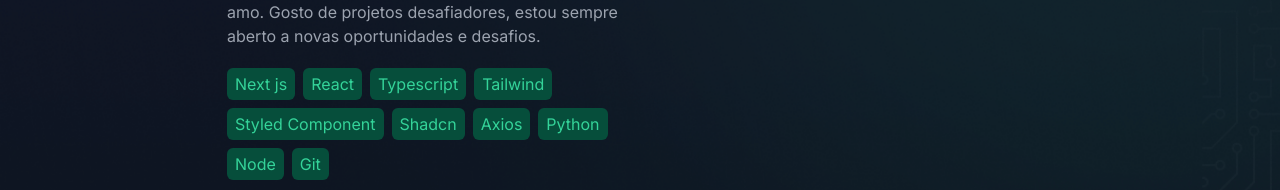
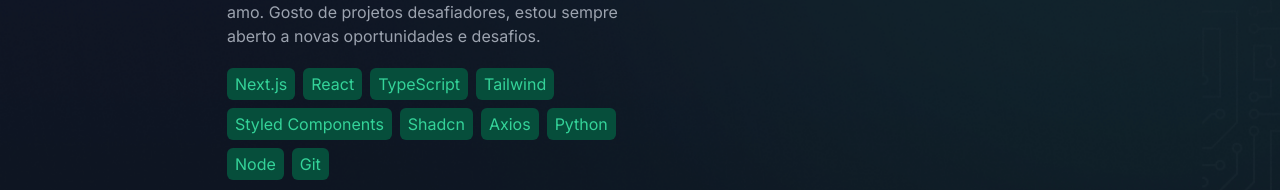
Before and after one commit to Dom-Garotom/Portifolio, a Next.js app: page / in a window 1280 px wide. Shown: the part 382-572 px from the top of the page. Built offline with nearby package versions, Linux system fonts and the light colour scheme.

Commit message:
feat: adicionando animação na hero do projeto e portando as animações para o itenSkill

```diff
--- a/src/components/organismo/hero/index.tsx
+++ b/src/components/organismo/hero/index.tsx
@@ -1,3 +1,5 @@
+"use client"
+
 import Image from "next/image";
 import Person from "../../../../public/images/person.jpeg";
 import ItenSkill from "./itenSkill";
@@ -7,11 +9,33 @@
 import { FaDiscord } from "react-icons/fa";
 import { MdOutlineMarkEmailRead } from "react-icons/md";
 import Link from "next/link";
+import { motion } from "framer-motion"
 
 function HeroSection() {
+
+    const skills = [
+        "Next.js",
+        "React",
+        "TypeScript",
+        "Tailwind",
+        "Styled Components",
+        "Shadcn",
+        "Axios",
+        "Python",
+        "Node",
+        "Git"
+    ];
+
+
     return (
-        <section className="min-h-[100vh]  flex items-center justify-around  bg-hero-image bg-cover bg-no-repeat md:gap-3 p-5 ">
-            <div className="flex flex-col h-auto md:max-w-[400px]  gap-5  justify-between items-start ">
+        <section className="min-h-[100vh] overflow-hidden  flex items-center justify-around  bg-hero-image bg-cover bg-no-repeat md:gap-3 p-5 ">
+            <motion.div
+                className="flex flex-col h-auto md:max-w-[400px]  gap-5  justify-between items-start "
+                initial={{ x: -200, opacity: 0 }}
+                whileInView={{ x: 0, opacity: 1 }}
+                exit={{ x: -200, opacity: 0 }}
+                transition={{ duration: 0.6 }}
+            >
                 <div>
                     <p className="text-emerald-500 font-mono text-base mb-3">Olá, meu nome é </p>
                     <h1 className="text-3xl md:text-5xl font-bold mb-4">Gean Ferreira</h1>
@@ -20,16 +44,16 @@
                 <p className="text-gray-400 w-full max-w-[530px]">Olá, meu nome é Gean Ferreira e sou um desenvolvedor front-end apaixonado por tecnologia. Com <b className="text-white" >1 ano de estudos em tecnologia</b>. Meu objetivo é criar interfaces de usuário bonitas e fazer o que amo. Gosto de projetos desafiadores, estou sempre aberto a novas oportunidades e desafios.</p>
 
                 <div className="flex flex-row flex-wrap gap-2 max-w-full md:max-w-[450px]">
-                    <ItenSkill content="Next js" />
-                    <ItenSkill content="React" />
-                    <ItenSkill content="Typescript" />
-                    <ItenSkill content="Tailwind" />
-                    <ItenSkill content="Styled Component" />
-                    <ItenSkill content="Shadcn" />
-                    <ItenSkill content="Axios" />
-                    <ItenSkill content="Python" />
-                    <ItenSkill content="Node" />
-                    <ItenSkill content="Git" />
+                    {skills.map((skill, index) => (
+                        <ItenSkill
+                            key={index}
+                            content={skill}
+                            initial={{ scale: 0 , opacity: 0 }}
+                            whileInView={{ scale: 1, opacity: 1 }}
+                            exit={{scale:0 , opacity: 0 }}
+                            transition={{ duration: 0.3 , delay: index * 0.1}}
+                        />
+                    ))}
                 </div>
 
                 <div className="flex flex-col md:flex-row gap-5">
@@ -49,7 +73,7 @@
                         </Link>
                     </div>
                 </div>
-            </div>
+            </motion.div>
             <div>
                 {/* <Image
                     className="aspect-auto hidden md:block md:w-[450px] lg:w-[550px] h-[450px]"
--- a/src/components/organismo/hero/itenSkill.tsx
+++ b/src/components/organismo/hero/itenSkill.tsx
@@ -1,14 +1,21 @@
-interface ItenSkillProps {
+"use client"
+
+import { motion } from "framer-motion";
+import { ComponentProps } from "react";
+
+type ItenSkillProps = ComponentProps<typeof motion.div> & {
     content: string;
     icon?: string;
 }
 
-function ItenSkill(prop: ItenSkillProps) {
+function ItenSkill( {content , icon , ...motionProps} : ItenSkillProps) {
     return (
-        <div className={`flex max-w-[200px] h-[32px] px-2 py-1 rounded-md items-center bg-emerald-900 text-emerald-400 cursor-pointer`}>
-            {prop.icon != null ? <i className={prop.icon}></i> : ''}
-            {prop.content}
-        </div>
+        <motion.div
+        {...motionProps}
+        className={`flex max-w-[200px] h-[32px] px-2 py-1 rounded-md items-center bg-emerald-900 text-emerald-400 cursor-pointer`}>
+            {icon != null ? <i className={icon}></i> : ''}
+            {content}
+        </motion.div>
     )
 }
 
```
